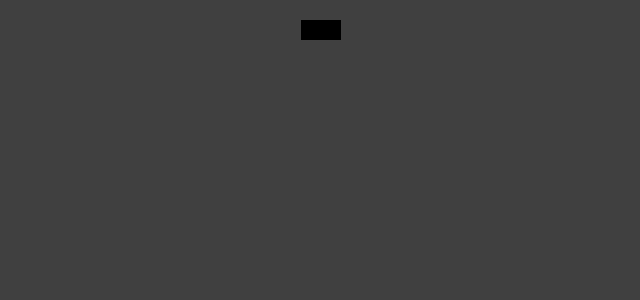
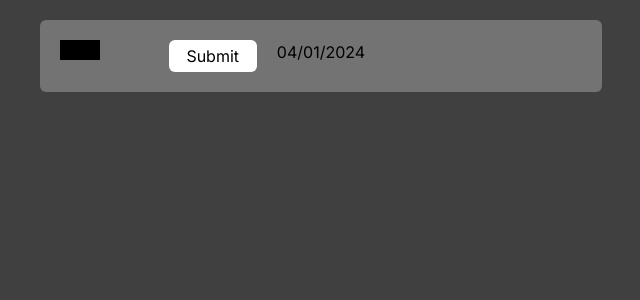
Before and after one commit to HrishikShaji/hrishixui, a Next.js app: page / in a window 1280 px wide. Shown: the top 300 px of the page, without its empty margins (319-959 px from the left). Built offline with nearby package versions, Linux system fonts and the light colour scheme.

Commit message:
added InputColor to the form

```diff
--- a/app/components/FormTwo.tsx
+++ b/app/components/FormTwo.tsx
@@ -3,6 +3,7 @@
 import { FormEvent, useState } from "react";
 import { InputDate } from "./InputDate";
 import { format } from "date-fns";
+import { InputColor } from "./InputColor";
 
 export const FormTwo = () => {
   const [dob, setDob] = useState<Date>(new Date());
@@ -33,11 +34,7 @@ export const FormTwo = () => {
       onSubmit={handleSubmit}
       className="bg-neutral-500 rounded-md p-5 grid grid-cols-5  gap-5"
     >
-      <InputDate
-        reset={reset}
-        onChange={(value: Date) => setDob(value)}
-        date={dob}
-      />
+      <InputColor />
       <button type="submit" className="p-1 rounded-md bg-white text-black">
         Submit
       </button>
--- a/app/page.tsx
+++ b/app/page.tsx
@@ -1,9 +1,10 @@
+import { FormTwo } from "./components/FormTwo";
 import { InputColor } from "./components/InputColor";
 
 export default function Home() {
-	return (
-		<main className="min-h-screen py-5 w-full bg-neutral-700 flex flex-col items-center justify-start">
-			<InputColor />
-		</main>
-	);
+  return (
+    <main className="min-h-screen py-5 w-full bg-neutral-700 flex flex-col items-center justify-start">
+      <FormTwo />
+    </main>
+  );
 }
```
